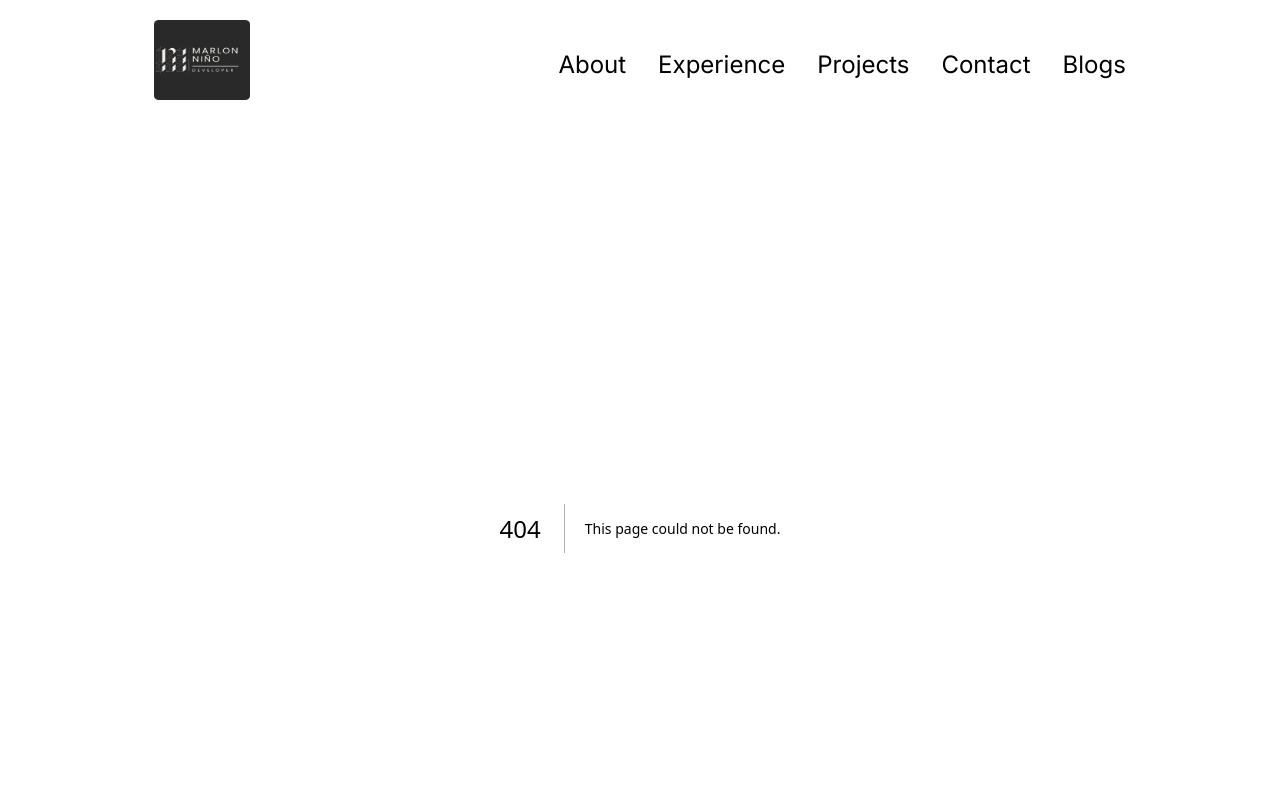
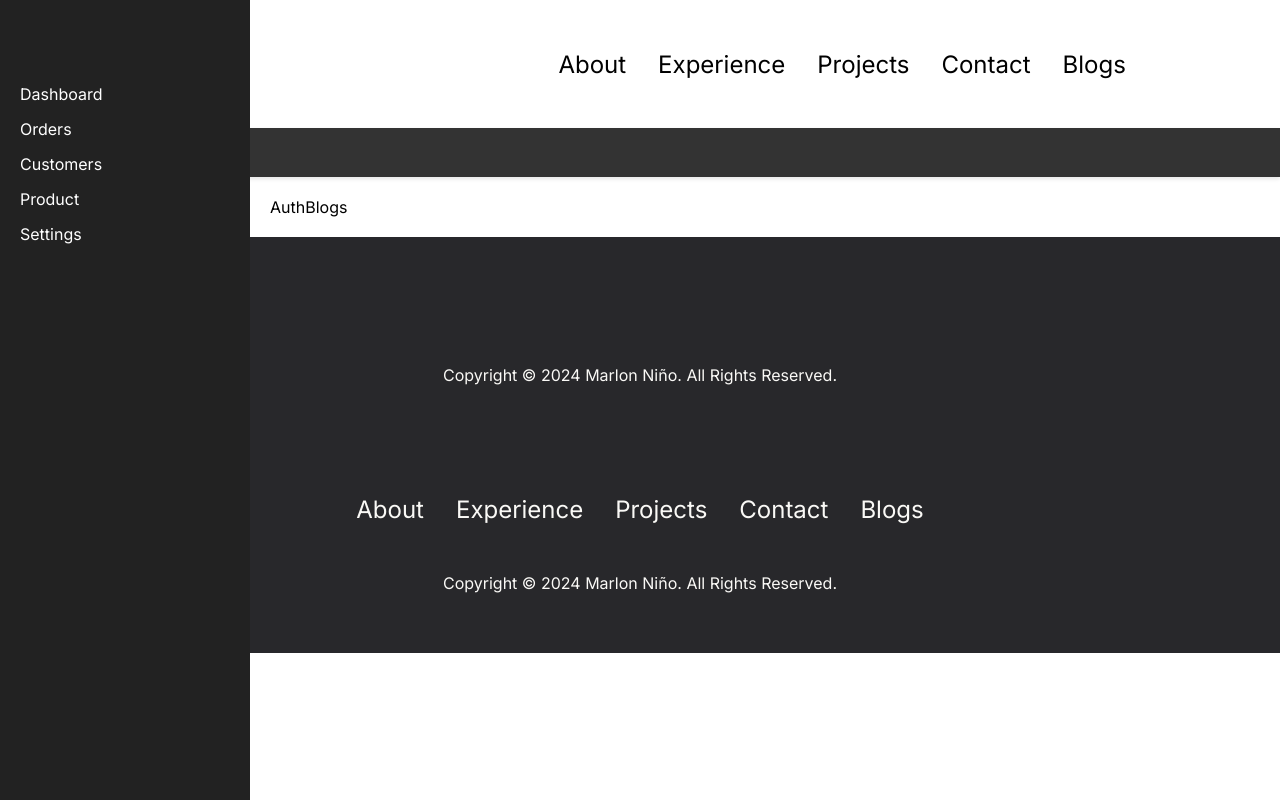
Before and after one commit to MVNino/nexpress-portfolio, a Next.js app: page /auth/blogs in a window 1280 px wide. Before the commit this address had no page. Shown: the top 800 px of the page. Built offline with nearby package versions, Linux system fonts and the light colour scheme.

Commit message:
build cms side

```diff
--- /dev/null
+++ b/app/auth/blogs/layout.jsx
@@ -0,0 +1,47 @@
+import { Inter } from "next/font/google";
+import "@/app/cms.css";
+import "@/app/mediaqueries.css";
+import FooterCms from "@/components/FooterCms";
+
+const inter = Inter({ subsets: ["latin"] });
+
+export const metadata = {
+  title: "Personal Portfolio Website",
+  description: "My professional portfolio website",
+  keywords: "Portfolio Website, Portfolio, Website, Marlon, Marlon Nino, CMS",
+};
+
+export default function RootLayout({ children }) {
+  return (
+    <html lang="en">
+      <body className={inter.className}>
+        <div className="navbar">
+          <h1>Dashboard</h1>
+        </div>
+        <div className="sidebar">
+          <ul>
+            <li>
+              <a href="#">Dashboard</a>
+            </li>
+            <li>
+              <a href="#">Orders</a>
+            </li>
+            <li>
+              <a href="#">Customers</a>
+            </li>
+            <li>
+              <a href="#">Product</a>
+            </li>
+            <li>
+              <a href="#">Settings</a>
+            </li>
+          </ul>
+        </div>
+        <div className="content">
+            { children }
+        </div>
+        <FooterCms />
+      </body>
+    </html>
+  );
+}
--- /dev/null
+++ b/app/auth/blogs/page.jsx
@@ -0,0 +1,9 @@
+import React from 'react'
+
+const AuthBlogs = () => {
+  return (
+    <div>AuthBlogs</div>
+  )
+}
+
+export default AuthBlogs
--- /dev/null
+++ b/app/cms.css
@@ -0,0 +1,43 @@
+body {
+    font-family: Arial, sans-serif;
+    margin: 0;
+    padding: 0;
+  }
+  .navbar {
+    background-color: #333;
+    color: #fff;
+    padding: 10px 20px;
+    box-shadow: 0 2px 4px rgba(0, 0, 0, 0.1);
+  }
+  .navbar h1 {
+    margin: 0;
+    font-size: 24px;
+  }
+  .sidebar {
+    background-color: #222;
+    color: #fff;
+    width: 250px;
+    height: 100vh;
+    position: fixed;
+    top: 0;
+    left: 0;
+    padding: 20px;
+    box-sizing: border-box;
+  }
+  .sidebar ul {
+    list-style-type: none;
+    padding: 0;
+    margin: 8vh 0 0 0;
+  }
+  .sidebar li {
+    margin-bottom: 15px;
+  }
+  .sidebar li a {
+    color: #fff;
+    text-decoration: none;
+  }
+  .content {
+    margin-left: 250px;
+    padding: 20px;
+    box-sizing: border-box;
+  }
--- /dev/null
+++ b/components/FooterCms.jsx
@@ -0,0 +1,15 @@
+import React from "react";
+
+const FooterCms = () => {
+  return (
+    <footer style={{ display: 'fixed', bottom: 0, }}>
+      <nav>
+        <div className="nav-links-container">
+        </div>
+      </nav>
+      <p id="copyright">Copyright © 2024 Marlon Niño. All Rights Reserved.</p>
+    </footer>
+  );
+};
+
+export default FooterCms;
```
